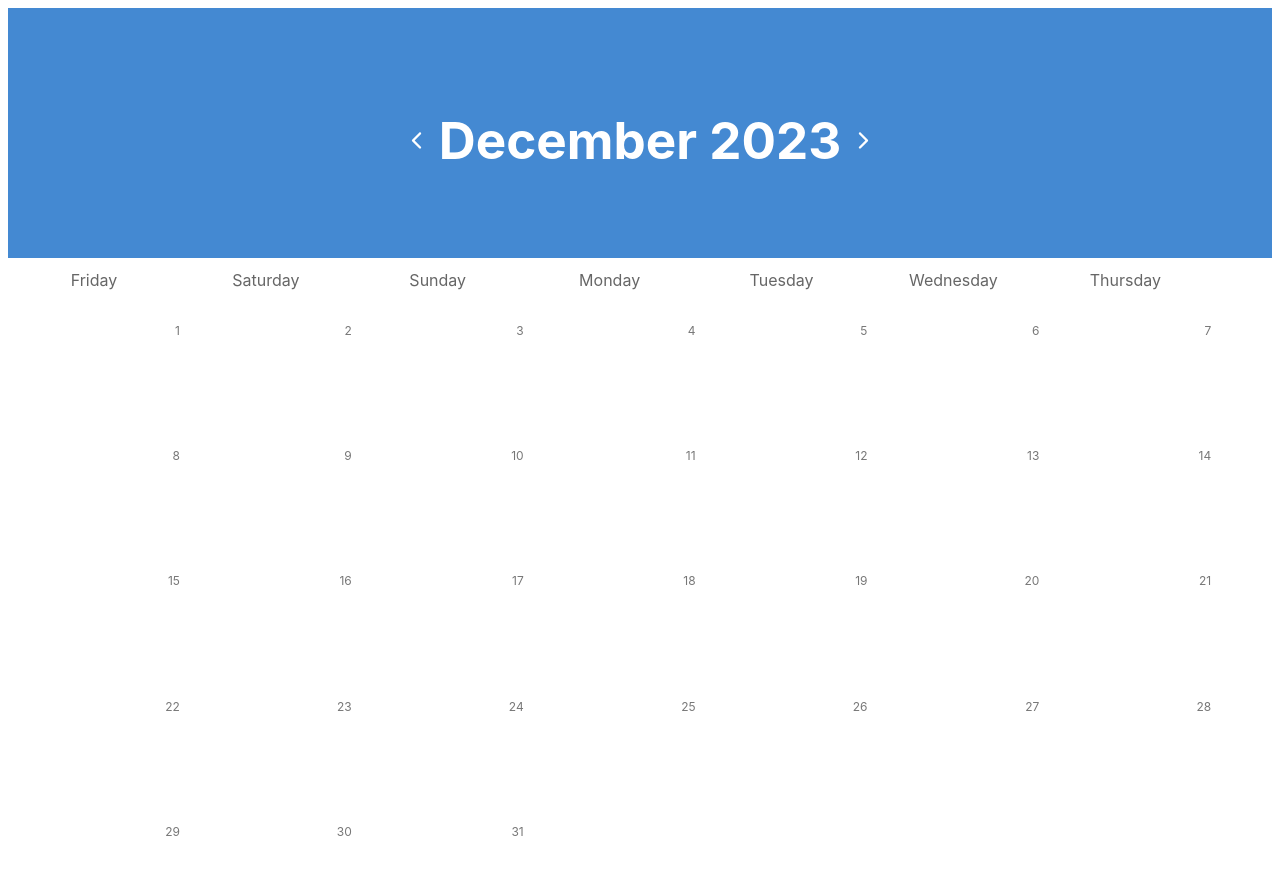
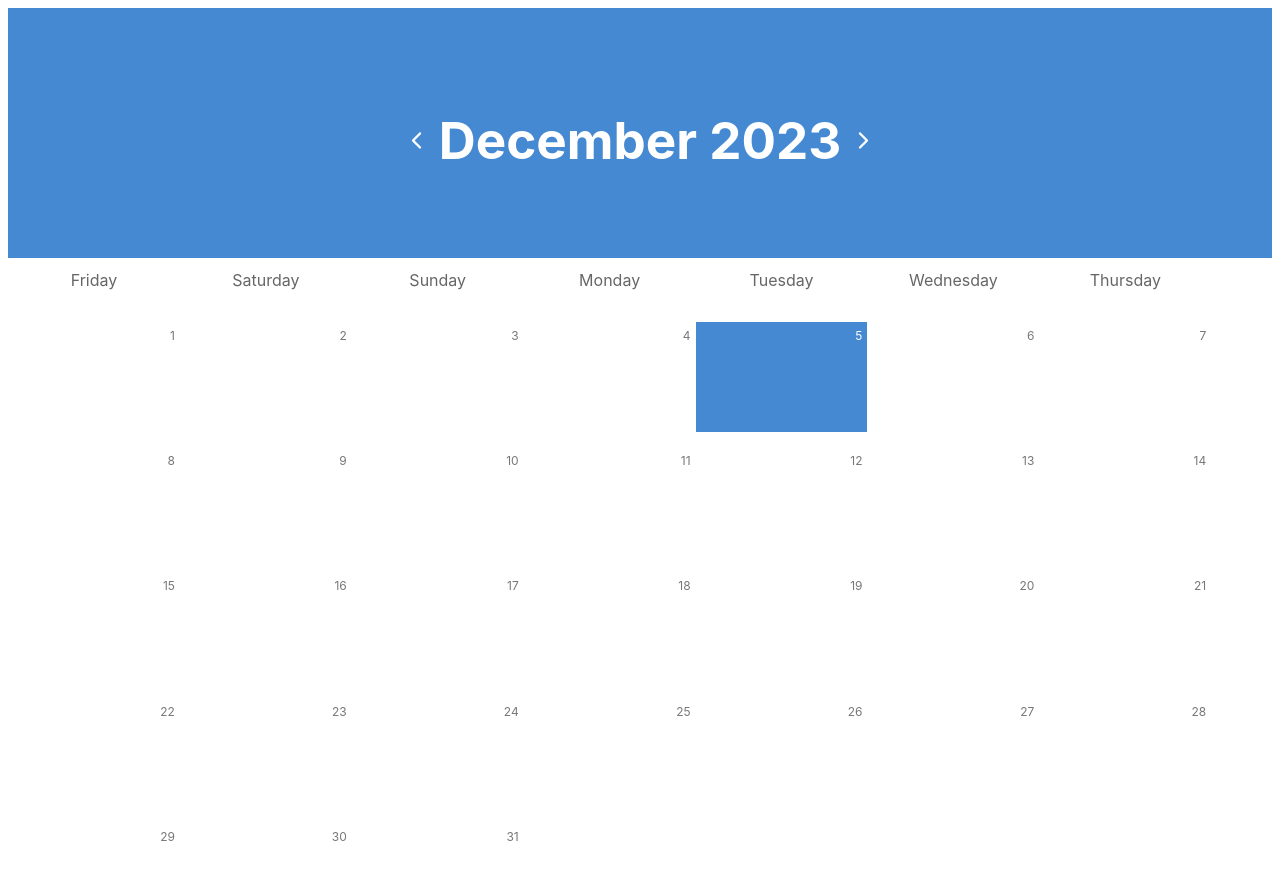
Before and after one commit to Squigglevision/events-calendar, a React (Vite) app in the folder events-calendar/: page / in a window 1280 px wide. Shown: the top 880 px of the page. Built offline with nearby package versions, Linux system fonts and the light colour scheme.

Commit message:
Add code that changes scss for active day

```diff
--- a/events-calendar/src/components/calendar/CalBody.module.scss
+++ b/events-calendar/src/components/calendar/CalBody.module.scss
@@ -52,8 +52,14 @@
 	text-align: right;
 	margin-top: 10px;
 	margin-bottom: 5px;
+	padding: 5px;
 	font-size: 12px;
 	color: #777;
+}
+
+.daysinmonth .active {
+	background-color: #4489d2;
+	color: white;
 }
 
 /* Add media queries for smaller screens */
--- a/events-calendar/src/components/calendar/CalBody.tsx
+++ b/events-calendar/src/components/calendar/CalBody.tsx
@@ -1,6 +1,12 @@
 import { IoIosArrowBack } from "react-icons/io";
 import { IoIosArrowForward } from "react-icons/io";
-import { MONTHS, getSortedDays, range } from "./calservice";
+import {
+	MONTHS,
+	areDatesTheSame,
+	getDateObj,
+	getSortedDays,
+	range,
+} from "./calservice";
 import { Props } from "../../interfaces/Props";
 import styles from "./CalBody.module.scss";
 
@@ -58,7 +64,19 @@ const CalBody: React.FC<Props> = ({
 				</div>
 				<div className={styles.daysinmonth}>
 					{range(daysInMonth).map((day: number) => {
-						return <div key={day}>{day}</div>;
+						return (
+							<div
+								{...(areDatesTheSame(
+									new Date(),
+									getDateObj(day, currentMonth, currentYear)
+								) == true
+									? { className: styles.active }
+									: null)}
+								key={day}
+							>
+								{day}
+							</div>
+						);
 					})}
 				</div>
 			</div>
```
